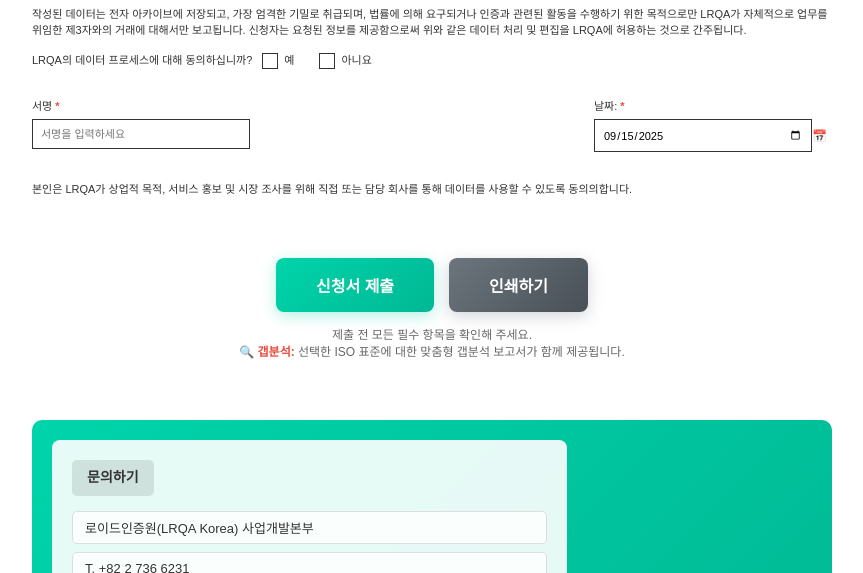
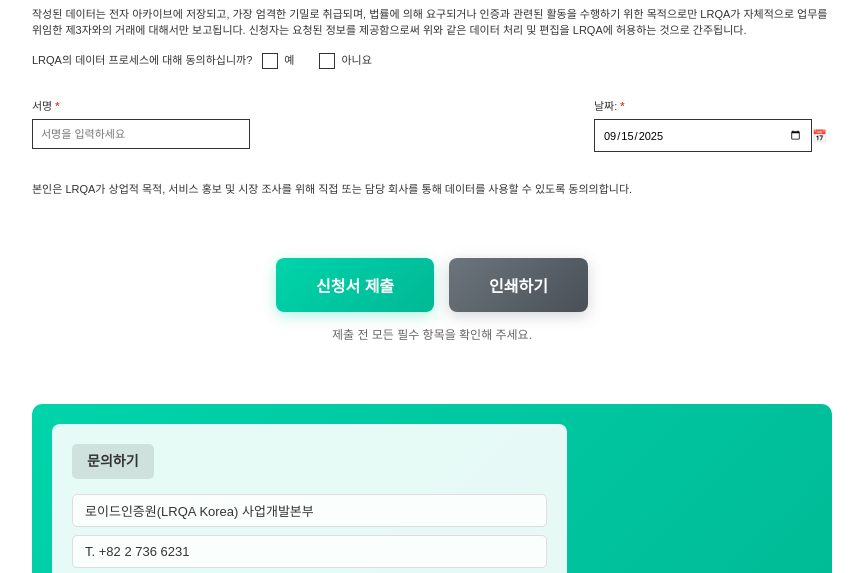
Before and after one commit to neod00/lrqa-iso-application, a website: page public/index.html in a window 1280 px wide. Shown: the part 5584-6157 px from the top of the page, without its empty margins (208-1071 px from the left). Drawn offline with Linux system fonts and the light colour scheme.

Commit message:
갭분석 안내 문구 제거

```diff
--- a/public/index.html
+++ b/public/index.html
@@ -1707,8 +1707,7 @@
                     </button>
                 </div>
                 <div style="margin-top: 15px; font-size: 12px; color: #666;">
-                    제출 전 모든 필수 항목을 확인해 주세요.<br>
-                    <strong style="color: #e74c3c;">🔍 갭분석:</strong> 선택한 ISO 표준에 대한 맞춤형 갭분석 보고서가 함께 제공됩니다.
+                    제출 전 모든 필수 항목을 확인해 주세요.
                 </div>
             </div>
         </div>
```
